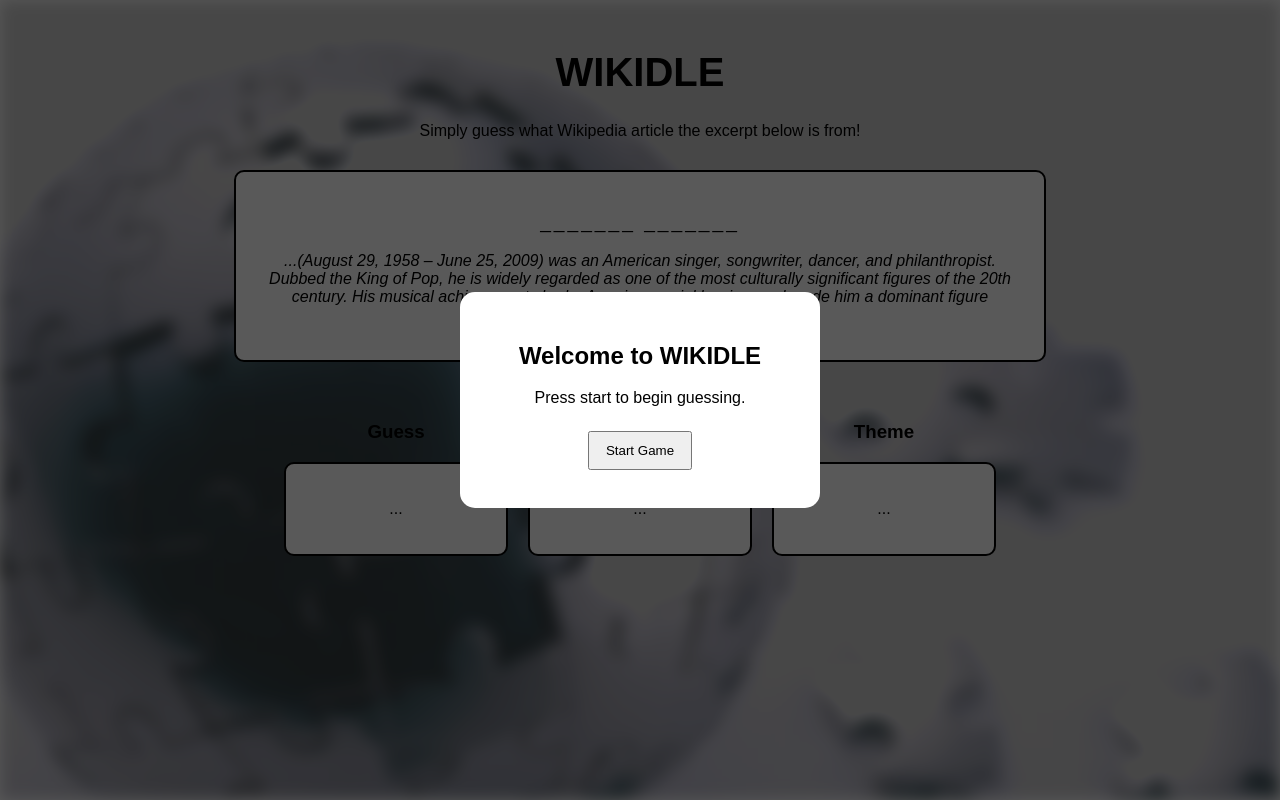
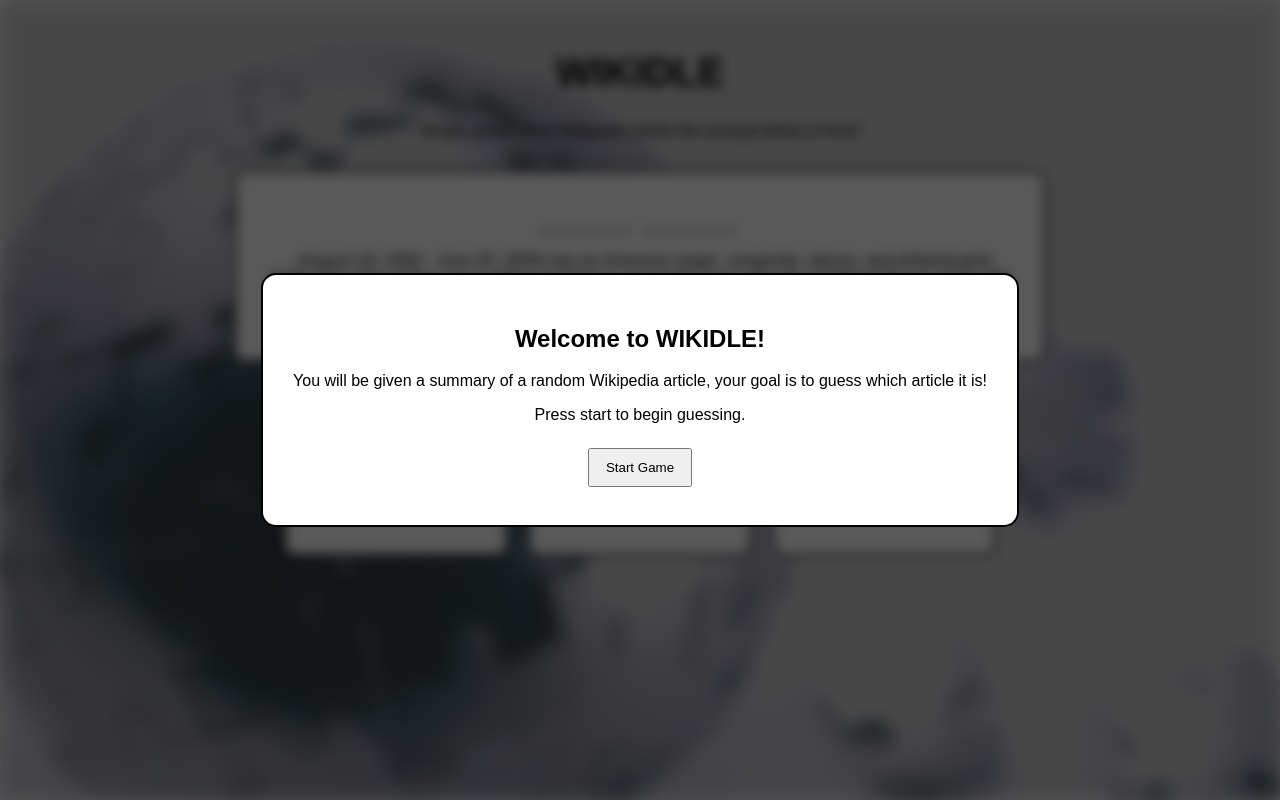
Before and after one commit to fiskermand/WIKIDLE-REPO, a Flask app: page / in a window 1280 px wide. Run offline with Flask 3, Linux system fonts and the light colour scheme.

Commit message:
start/end screens

```diff
--- a/WIKIDLE_REPO/static/style.css
+++ b/WIKIDLE_REPO/static/style.css
@@ -108,6 +108,7 @@ h1 {
     position: fixed;
     inset: 0;
     background: rgba(0, 0, 0, 0.65);
+    backdrop-filter: blur(6px);
     display: flex;
     justify-content: center;
     align-items: center;
@@ -119,6 +120,7 @@ h1 {
     color: black;
     padding: 30px;
     border-radius: 15px;
+    border: 2px solid black;
     text-align: center;
     min-width: 300px;
 }
--- a/WIKIDLE_REPO/templates/index.html
+++ b/WIKIDLE_REPO/templates/index.html
@@ -11,12 +11,13 @@
     <h1>WIKIDLE</h1>
     <p>Simply guess what Wikipedia article the excerpt below is from!</p>
 
+    <!-- START SCREEN -->
     {% if game_state == "not_started" %}
     <div class="popup-background">
         <div class="popup-box">
-            <h2>Welcome to WIKIDLE</h2>
+            <h2>Welcome to WIKIDLE!</h2>
+            <p>You will be given a summary of a random Wikipedia article, your goal is to guess which article it is!</p>
             <p>Press start to begin guessing.</p>
-
             <form method="POST">
                 <button type="submit" name="action" value="start">Start Game</button>
             </form>
@@ -24,12 +25,13 @@
     </div>
     {% endif %}
 
+    <!-- END SCREEN -->
     {% if game_state == "finished" %}
     <div class="popup-background">
         <div class="popup-box">
             <h2>You got it!</h2>
-            <p>The answer was {{ wiki_name }}.</p>
-            <p>You used {{ guess_count }} guesses.</p>
+            <p>The answer was {{ wiki_name }}!</p>
+            <p>You used {{ guess_count }} guess(es).</p>
 
             <form method="POST">
                 <button type="submit" name="action" value="start">Play Again</button>
```
